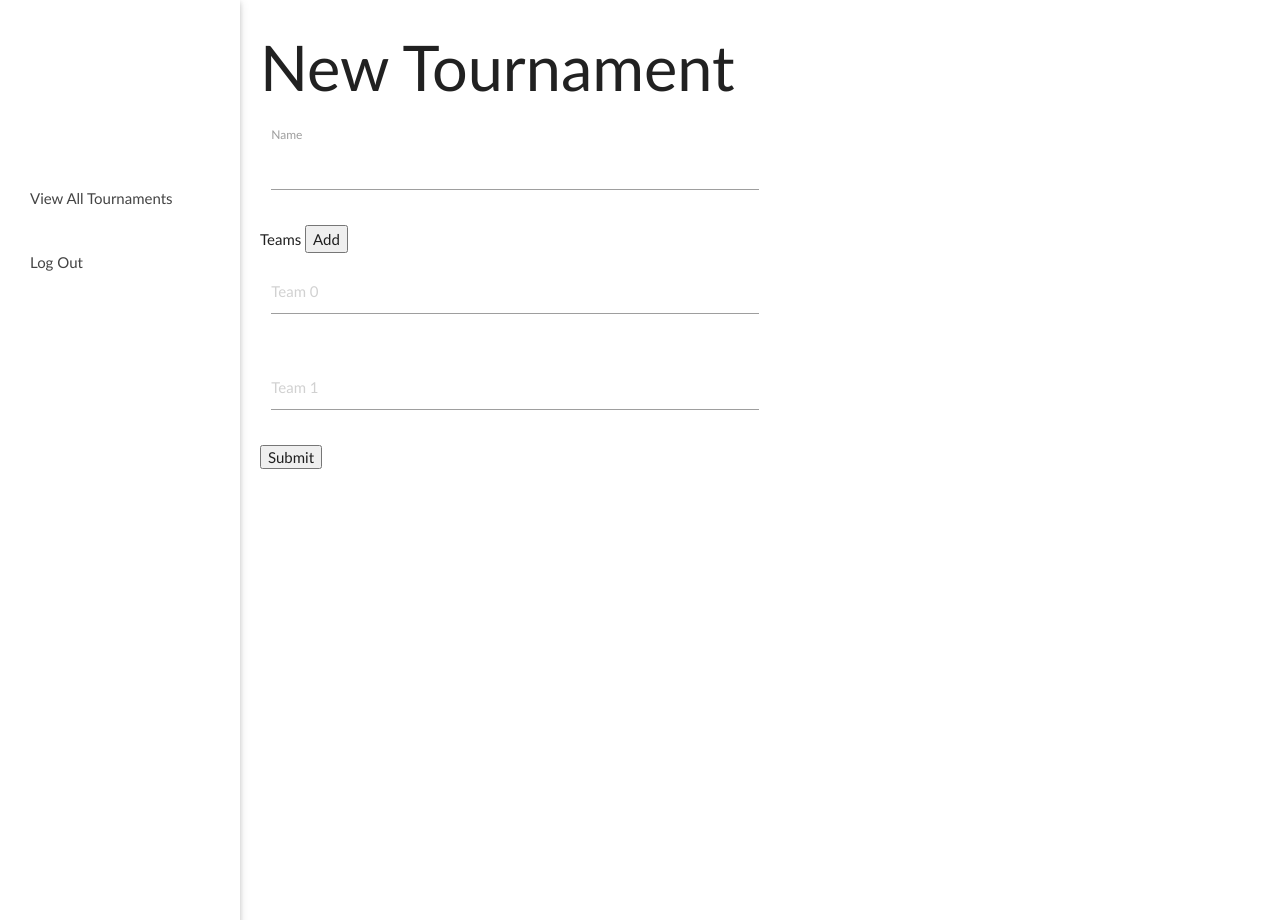
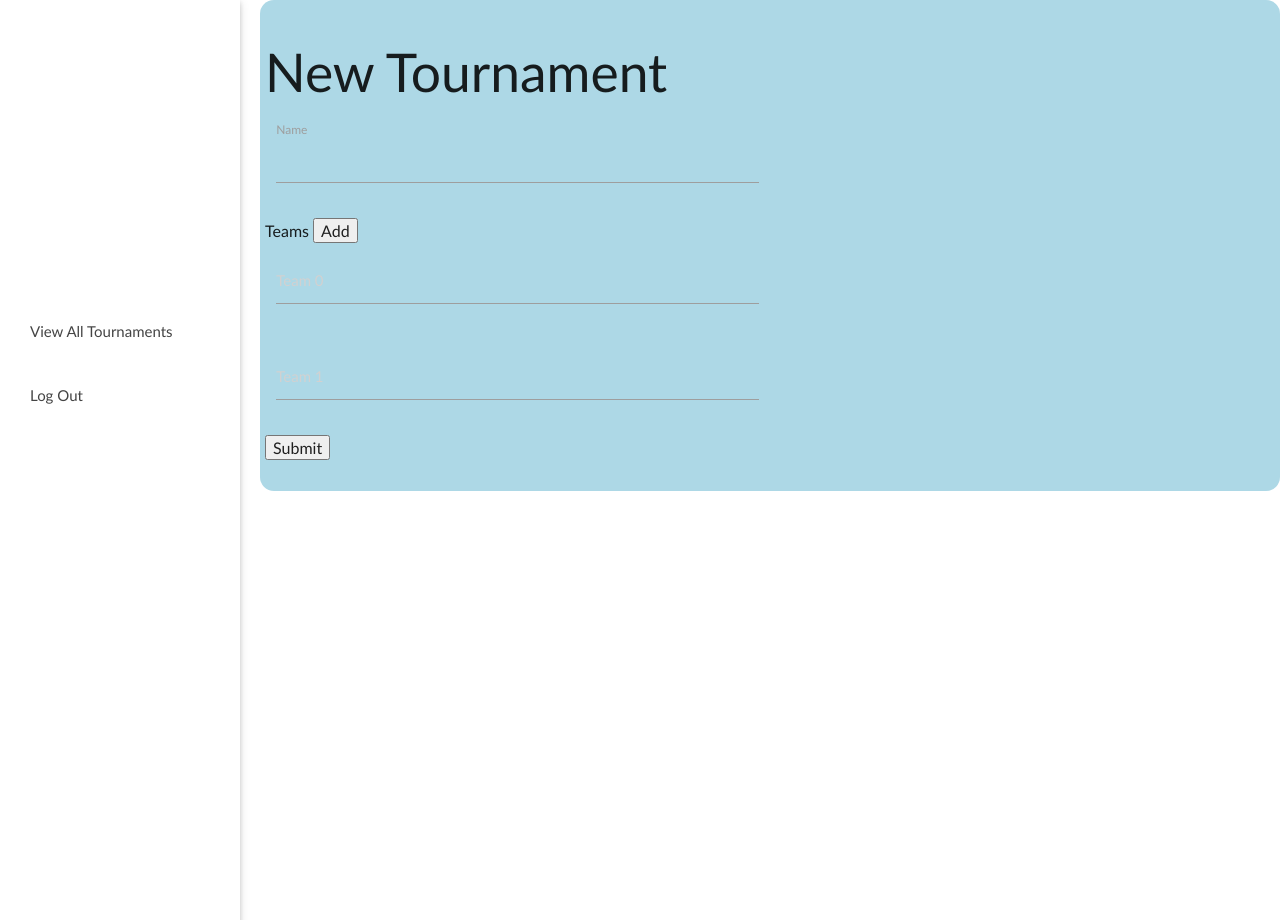
Before and after one commit to Wayez/WALK, a Flask app: template templates/newtourn.html in a window 1280 px wide. Run offline with Flask 2, Linux system fonts and the light colour scheme; the template is opened without the code that fills it, so the values that code supplies are empty; some libraries are stand-ins or nearby versions.

Commit message:
New page css-ified :sos:

```diff
--- a/templates/newtourn.html
+++ b/templates/newtourn.html
@@ -28,8 +28,13 @@
 	}
     </script>
   </head>
+  <style>
+    #rcorners1 {
+    border-radius: 14px;
+    }
+  </style>
   <body style="font-family:Trebuchet MS">
-    <header>
+<!--    <header>
       <div class="container">
 	<a href="#" data-activates="nav-mobile" class="button-collapse top-nav hide-on-large-only">
 	  <i class="medium mdi-navigation-menu indigo-text text-accent-2"></i>
@@ -43,9 +48,33 @@
 	<li><a href="../logout">Log Out</a><li>
       </ul>
     </header>
+-->
+    <header>
+            <div class="container">
+	      <a href="#" data-activates="nav-mobile" class="button-collapse top-nav hide-on-large-only">
+		  <i class="material-icons">menu</i>
+		  </a>
+	      </div>
+	    <ul  class="hide-on-med-and-down side-nav fixed">
+	      <li class="logo"><a id="logo-container" href="" class="brand-logo">
+		  <object id="front-page-logo" type="image/png" data="http://i.imgur.com/Hrv0mVF.png"></object>
+	      </li><br><br>
+	      <li><a href="../admin">View All Tournaments</a><li>
+	      <li><a href="../logout">Log Out</a><li>
+						    </ul>
+	    <ul id="nav-mobile" class="side-nav">
+			        <li class="logo"><a id="logo-container" href="" class="brand-logo">
+				           <object id="front-page-logo" type="image/png" data="http://i.imgur.com/Hrv0mVF.png"></object>
+					          </a></li><br><br>
+				       <li><a href="../admin">View All Tournaments</a><li>
+			    <li><a href="../logout">Log Out</a><li>
+			          </ul>
 
+		           </header>
     <main>
-      <h1>New Tournament</h1>
+      <table id="rcorners1" bgcolor="#ADD8E6"><tr><td>
+      <h2>New Tournament</h2>
+
       <form method="POST" class="col s12">
 	<div id="entry" class="row">
 	  <div class="col s6">
@@ -71,6 +100,17 @@
 	</div>
 	<input type="submit" value="Submit" name="create">
       </form>
+	</tr></td>
+      </table>
+    <script>$(document).ready(function(){
+
+                    $(".button-collapse").sideNav();
+
+
+
+
+
+                });</script>
     </main>
   </body>
 </html>
```
